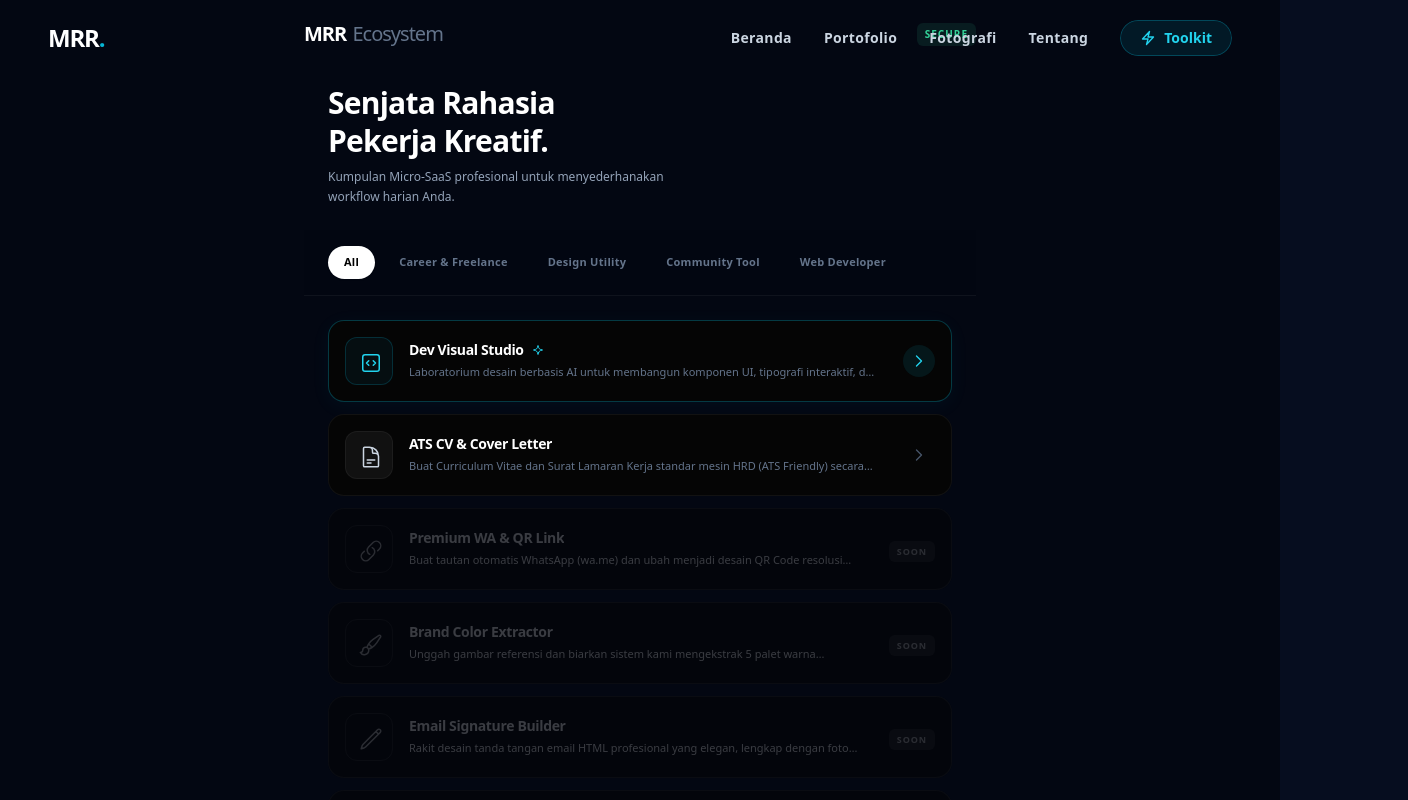
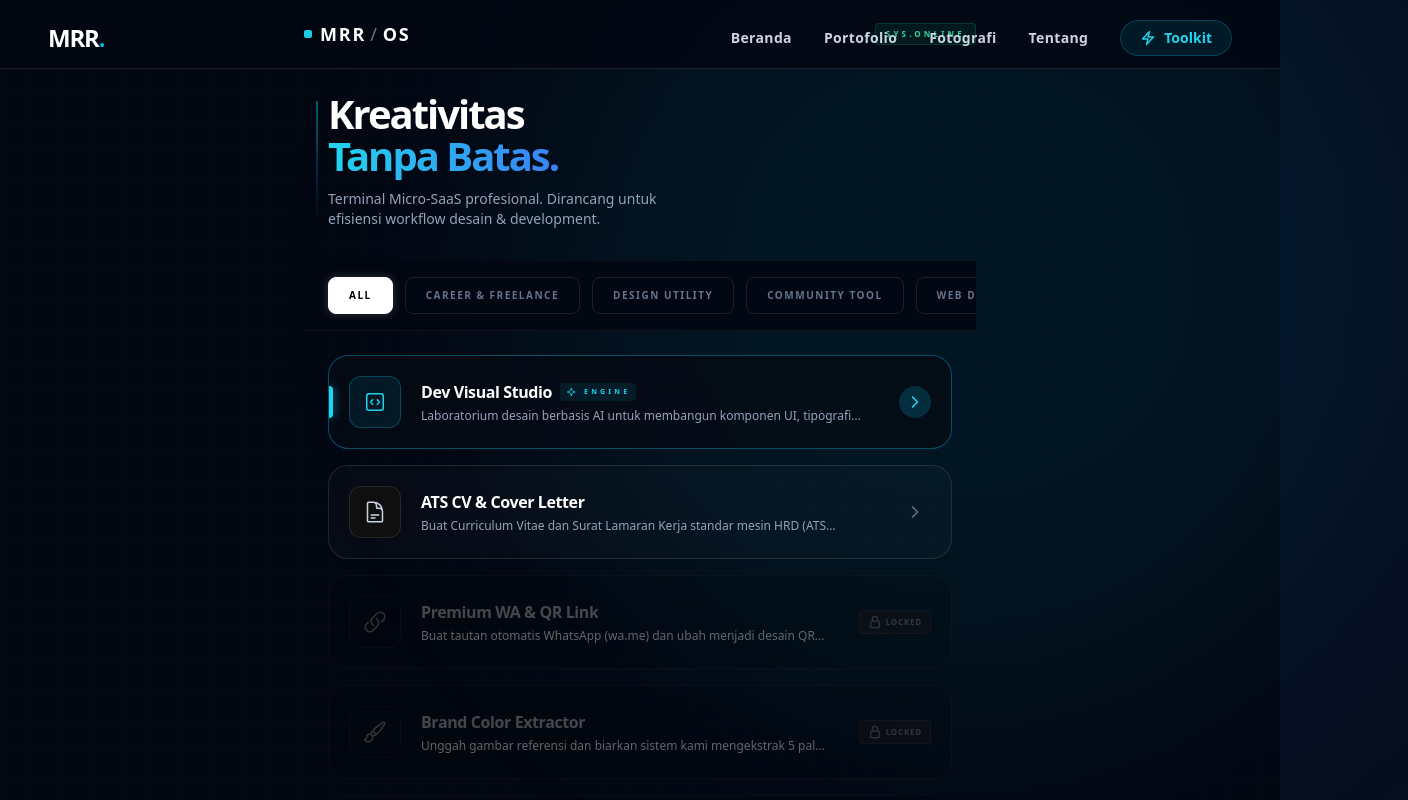
Before and after one commit to Rafli161102/CV-MRR, a Next.js app: page /toolkit in a window 1280 px wide. Shown: the top 800 px of the page, 1408 px wide, since content can reach past the window. Built offline with nearby package versions, Linux system fonts and the light colour scheme.

Commit message:
Update page.jsx

```diff
--- a/src/app/toolkit/page.jsx
+++ b/src/app/toolkit/page.jsx
@@ -5,17 +5,18 @@ import Link from 'next/link';
 import { toolkits } from '../../data/toolkitDB';
 
 // =========================================================================
-// MINIMALIST ICONS
+// TECHNICAL HUD ICONS (ANIME / SCI-FI VIBE)
 // =========================================================================
 const AppIcons = {
-  Sparkles: () => <svg xmlns="http://www.w3.org/2000/svg" fill="none" viewBox="0 0 24 24" strokeWidth={1.5} stroke="currentColor" className="w-4 h-4 text-cyan-400"><path strokeLinecap="round" strokeLinejoin="round" d="M9.813 15.904L9 18.75l-.813-2.846a4.5 4.5 0 00-3.09-3.09L2.25 12l2.846-.813a4.5 4.5 0 003.09-3.09L9 5.25l.813 2.846a4.5 4.5 0 003.09 3.09L15.75 12l-2.846.813a4.5 4.5 0 00-3.09 3.09z" /></svg>,
-  ArrowRight: () => <svg xmlns="http://www.w3.org/2000/svg" fill="none" viewBox="0 0 24 24" strokeWidth={2} stroke="currentColor" className="w-4 h-4"><path strokeLinecap="round" strokeLinejoin="round" d="M8.25 4.5l7.5 7.5-7.5 7.5" /></svg>,
+  Sparkles: () => <svg xmlns="http://www.w3.org/2000/svg" fill="none" viewBox="0 0 24 24" strokeWidth={1.5} stroke="currentColor" className="w-3.5 h-3.5 text-cyan-400 animate-pulse"><path strokeLinecap="round" strokeLinejoin="round" d="M9.813 15.904L9 18.75l-.813-2.846a4.5 4.5 0 00-3.09-3.09L2.25 12l2.846-.813a4.5 4.5 0 003.09-3.09L9 5.25l.813 2.846a4.5 4.5 0 003.09 3.09L15.75 12l-2.846.813a4.5 4.5 0 00-3.09 3.09z" /></svg>,
+  ArrowRight: () => <svg xmlns="http://www.w3.org/2000/svg" fill="none" viewBox="0 0 24 24" strokeWidth={2.5} stroke="currentColor" className="w-4 h-4"><path strokeLinecap="round" strokeLinejoin="round" d="M8.25 4.5l7.5 7.5-7.5 7.5" /></svg>,
+  Lock: () => <svg xmlns="http://www.w3.org/2000/svg" fill="none" viewBox="0 0 24 24" strokeWidth={2} stroke="currentColor" className="w-3.5 h-3.5"><path strokeLinecap="round" strokeLinejoin="round" d="M16.5 10.5V6.75a4.5 4.5 0 10-9 0v3.75m-.75 11.25h10.5a2.25 2.25 0 002.25-2.25v-6.75a2.25 2.25 0 00-2.25-2.25H6.75a2.25 2.25 0 00-2.25 2.25v6.75a2.25 2.25 0 002.25 2.25z" /></svg>
 };
 
 // =========================================================================
-// COMPONENT: MINIMALIST LIST CARD
+// COMPONENT: ANIME / TECH UI LIST CARD (GOLDEN RATIO PROPORTIONS)
 // =========================================================================
-const MinimalistCard = ({ tool }) => {
+const TechCard = ({ tool }) => {
   const isActive = tool.status === 'active';
   const isFlagship = tool.id === 'css-studio';
   const CardWrapper = isActive ? Link : 'div';
@@ -24,46 +25,61 @@ const MinimalistCard = ({ tool }) => {
   return (
     <CardWrapper
       {...hrefProp}
-      className={`group relative flex items-center gap-4 p-4 bg-[#050505] border transition-all duration-300 rounded-2xl ${
+      className={`group relative flex items-center gap-5 p-4 sm:p-5 backdrop-blur-md transition-all duration-300 rounded-[1.25rem] overflow-hidden ${
         isActive
           ? isFlagship
-            ? 'border-cyan-500/30 hover:border-cyan-400/60 shadow-[0_4px_20px_rgba(6,182,212,0.05)] active:scale-[0.98]'
-            : 'border-white/5 hover:border-white/20 active:scale-[0.98]'
-          : 'border-white/5 opacity-50 grayscale cursor-not-allowed'
+            ? 'bg-[#060b14]/80 border border-cyan-500/40 hover:border-cyan-400 hover:shadow-[0_0_20px_rgba(6,182,212,0.15)] active:scale-[0.98]'
+            : 'bg-white/[0.02] border border-white/10 hover:bg-white/[0.04] hover:border-white/20 active:scale-[0.98]'
+          : 'bg-black/20 border border-white/5 opacity-60 grayscale cursor-not-allowed'
       }`}
     >
-      {/* Icon */}
-      <div className={`w-12 h-12 shrink-0 rounded-xl flex items-center justify-center border transition-colors ${
+      {/* Decorative Tech Line (Left Edge) */}
+      {isFlagship && <div className="absolute left-0 top-1/2 -translate-y-1/2 w-1 h-8 bg-cyan-400 rounded-r-md shadow-[0_0_10px_rgba(6,182,212,0.8)]"></div>}
+
+      {/* Icon Wrapper (Golden Ratio Scale 1:1.6) */}
+      <div className={`w-12 h-12 sm:w-[52px] sm:h-[52px] shrink-0 rounded-xl flex items-center justify-center border transition-all duration-500 ${
         isActive
-          ? isFlagship ? 'bg-cyan-950/20 border-cyan-500/20 text-cyan-400' : 'bg-[#111] border-white/5 text-slate-300 group-hover:text-white'
+          ? isFlagship
+            ? 'bg-cyan-950/40 border-cyan-500/30 text-cyan-400 group-hover:bg-cyan-500 group-hover:text-black group-hover:rotate-3'
+            : 'bg-[#0f0f0f] border-white/10 text-slate-300 group-hover:text-white'
           : 'bg-transparent border-white/5 text-slate-600'
       }`}>
-         <div className="w-5 h-5">{tool.icon}</div>
+         <div className="w-5 h-5 sm:w-6 sm:h-6">{tool.icon}</div>
       </div>
 
-      {/* Text */}
+      {/* Text Content */}
       <div className="flex-1 min-w-0 pr-2">
         <div className="flex items-center gap-2 mb-1">
-          <h3 className={`text-sm font-bold truncate tracking-tight ${isActive ? 'text-white' : 'text-slate-500'}`}>
+          <h3 className={`text-sm sm:text-base font-black tracking-tight truncate ${isActive ? 'text-white' : 'text-slate-500'}`}>
             {tool.title}
           </h3>
-          {isFlagship && <AppIcons.Sparkles />}
+          {isFlagship && (
+             <div className="flex items-center gap-1 bg-cyan-500/10 px-1.5 py-0.5 rounded uppercase tracking-[0.2em]">
+                 <AppIcons.Sparkles />
+                 <span className="text-[7px] font-black text-cyan-400">ENGINE</span>
+             </div>
+          )}
         </div>
-        <p className="text-[11px] text-slate-500 font-medium line-clamp-1 group-hover:text-slate-400 transition-colors">
+        <p className="text-[11px] sm:text-xs text-slate-400 font-medium line-clamp-1 group-hover:text-slate-300 transition-colors">
           {tool.description}
         </p>
       </div>
 
-      {/* Action / Arrow */}
+      {/* Action / Status Indicator */}
       <div className="shrink-0">
         {isActive ? (
-          <div className={`flex items-center justify-center w-8 h-8 rounded-full transition-all ${
-            isFlagship ? 'bg-cyan-500/10 text-cyan-400 group-hover:bg-cyan-500 group-hover:text-black' : 'text-slate-600 group-hover:text-white'
+          <div className={`flex items-center justify-center w-8 h-8 rounded-full transition-all duration-300 ${
+            isFlagship
+            ? 'bg-cyan-500/20 text-cyan-400 group-hover:bg-cyan-400 group-hover:text-black group-hover:translate-x-1'
+            : 'text-slate-500 group-hover:text-white group-hover:translate-x-1'
           }`}>
             <AppIcons.ArrowRight />
           </div>
         ) : (
-          <span className="text-[9px] font-black tracking-widest uppercase text-slate-600 bg-[#111] px-2 py-1 rounded-md">Soon</span>
+          <div className="flex items-center gap-1 bg-[#111] border border-white/5 px-2 py-1 rounded text-slate-600">
+             <AppIcons.Lock />
+             <span className="text-[8px] font-black tracking-widest uppercase">LOCKED</span>
+          </div>
         )}
       </div>
     </CardWrapper>
@@ -71,17 +87,17 @@ const MinimalistCard = ({ tool }) => {
 };
 
 // =========================================================================
-// COMPONENT: MINIMALIST TABS
+// COMPONENT: HUD TABS
 // =========================================================================
-const MinimalistTabs = ({ categories, activeCat, setActiveCat }) => (
-  <div className="flex overflow-x-auto no-scrollbar gap-2 py-4 -mx-6 px-6 snap-x sticky top-[68px] z-40 bg-[#030712]/95 backdrop-blur-xl border-b border-white/5">
+const TechTabs = ({ categories, activeCat, setActiveCat }) => (
+  <div className="flex overflow-x-auto no-scrollbar gap-3 py-4 -mx-6 px-6 snap-x sticky top-[72px] z-40 bg-[#030712]/90 backdrop-blur-xl border-b border-white/5">
     {categories.map(cat => (
       <button
         key={cat} onClick={() => setActiveCat(cat)}
-        className={`shrink-0 px-4 py-2 rounded-full text-[11px] font-bold tracking-wide transition-all duration-300 snap-center ${
+        className={`shrink-0 px-5 py-2.5 rounded-lg text-[10px] font-black tracking-[0.15em] uppercase transition-all duration-300 snap-center border ${
           activeCat === cat
-          ? 'bg-white text-black shadow-sm'
-          : 'bg-transparent text-slate-500 hover:text-slate-300'
+          ? 'bg-white text-black border-white shadow-[0_0_10px_rgba(255,255,255,0.2)]'
+          : 'bg-transparent text-slate-500 border-white/10 hover:border-white/30 hover:text-slate-300'
         }`}
       >
         {cat}
@@ -100,52 +116,86 @@ export default function ToolkitPage() {
     : toolkits.filter(tool => tool.category === activeCat);
 
   return (
-    <div className="min-h-screen bg-[#030712] text-slate-200 font-sans pb-32 overscroll-none" style={{ overscrollBehavior: 'none' }}>
+    <div className="min-h-screen bg-[#030712] text-slate-200 font-sans pb-32 relative overflow-hidden" style={{ overscrollBehavior: 'none' }}>
 
-      {/* HEADER MINIMALIST */}
-      <div className="sticky top-0 z-50 bg-[#030712] px-6 py-5">
+      {/* ========================================================= */}
+      {/* BACKGROUND: CYBER GRID & RADIAL GLOW                      */}
+      {/* ========================================================= */}
+      <div className="fixed inset-0 cyber-grid opacity-[0.15] pointer-events-none z-0"></div>
+      <div className="fixed top-[-10%] right-[-10%] w-[70vw] h-[70vw] bg-cyan-600/10 rounded-full blur-[120px] pointer-events-none z-0"></div>
+
+      {/* ========================================================= */}
+      {/* HUD HEADER MINIMALIST                                     */}
+      {/* ========================================================= */}
+      <div className="sticky top-0 z-50 bg-[#030712]/80 backdrop-blur-xl px-6 py-5 border-b border-white/10">
         <div className="max-w-2xl mx-auto flex items-center justify-between">
-          <h1 className="text-xl font-black text-white tracking-tighter">
-            MRR <span className="text-slate-500 font-medium ml-0.5">Ecosystem</span>
-          </h1>
-          <span className="text-[10px] text-emerald-400 font-bold uppercase tracking-widest bg-emerald-400/10 px-2 py-1 rounded-md">Secure</span>
+          <div className="flex items-center gap-2">
+             <div className="w-2 h-2 bg-cyan-400 rounded-sm animate-pulse"></div>
+             <h1 className="text-lg font-black text-white tracking-widest uppercase">
+               MRR<span className="text-slate-500 font-medium mx-1">/</span>OS
+             </h1>
+          </div>
+          <div className="flex items-center gap-1.5 bg-emerald-500/10 border border-emerald-500/20 px-2.5 py-1 rounded uppercase tracking-[0.2em] shadow-inner">
+             <span className="text-[8px] font-black text-emerald-400">SYS.ONLINE</span>
+          </div>
         </div>
       </div>
 
       <div className="max-w-2xl mx-auto px-6 relative z-10">
 
-        {/* HERO TEXT */}
-        <div className="mb-6 mt-4 animate-fade-in">
-          <h2 className="text-3xl font-black text-white tracking-tight mb-2 leading-tight">
-            Senjata Rahasia <br/> Pekerja Kreatif.
+        {/* ========================================================= */}
+        {/* HERO TEXT (SHARP & BOLD)                                  */}
+        {/* ========================================================= */}
+        <div className="mb-8 mt-6 animate-fade-in relative">
+          <div className="absolute -left-3 top-2 bottom-2 w-0.5 bg-gradient-to-b from-cyan-500 to-transparent opacity-50"></div>
+          <h2 className="text-[32px] sm:text-[40px] font-black text-white tracking-tighter mb-3 leading-[1.05]">
+            Kreativitas <br/>
+            <span className="text-transparent bg-clip-text bg-gradient-to-r from-cyan-400 to-blue-500">Tanpa Batas.</span>
           </h2>
-          <p className="text-slate-400 text-xs leading-relaxed max-w-sm">
-            Kumpulan Micro-SaaS profesional untuk menyederhanakan workflow harian Anda.
+          <p className="text-slate-400 text-xs sm:text-sm leading-relaxed max-w-sm font-medium">
+            Terminal Micro-SaaS profesional. Dirancang untuk efisiensi workflow desain & development.
           </p>
         </div>
 
-        {/* TABS & LIST */}
+        {/* ========================================================= */}
+        {/* TABS & TECH LIST                                          */}
+        {/* ========================================================= */}
         <div className="animate-fade-in" style={{ animationDelay: '0.1s' }}>
-          <MinimalistTabs categories={categories} activeCat={activeCat} setActiveCat={setActiveCat} />
+          <TechTabs categories={categories} activeCat={activeCat} setActiveCat={setActiveCat} />
 
-          <div className="space-y-3 pt-6 pb-10">
+          <div className="space-y-4 pt-6 pb-10">
             {filteredTools.map(tool => (
-              <MinimalistCard key={tool.id} tool={tool} />
+              <TechCard key={tool.id} tool={tool} />
             ))}
 
             {filteredTools.length === 0 && (
-                <div className="text-center py-12 text-xs text-slate-500">Belum ada tool.</div>
+                <div className="flex flex-col items-center justify-center text-center py-16 px-6 bg-white/[0.02] border border-white/5 rounded-2xl">
+                   <div className="w-10 h-10 border border-slate-700 text-slate-600 rounded-lg flex items-center justify-center mb-3">!</div>
+                   <p className="text-[10px] uppercase tracking-widest text-slate-500 font-bold">Modul Kosong</p>
+                </div>
             )}
           </div>
         </div>
 
       </div>
 
+      {/* ========================================================= */}
+      {/* CSS CYBER GRID & ANIMATIONS                               */}
+      {/* ========================================================= */}
       <style>{`
+        /* Pattern HUD Grid */
+        .cyber-grid {
+          background-size: 30px 30px;
+          background-image:
+            linear-gradient(to right, rgba(255, 255, 255, 0.03) 1px, transparent 1px),
+            linear-gradient(to bottom, rgba(255, 255, 255, 0.03) 1px, transparent 1px);
+        }
+
         .no-scrollbar::-webkit-scrollbar { display: none; }
         .no-scrollbar { -ms-overflow-style: none; scrollbar-width: none; }
-        .animate-fade-in { animation: fadeIn 0.4s ease-out forwards; opacity: 0; }
-        @keyframes fadeIn { from { opacity: 0; transform: translateY(10px); } to { opacity: 1; transform: translateY(0); } }
+
+        .animate-fade-in { animation: fadeIn 0.5s cubic-bezier(0.16, 1, 0.3, 1) forwards; opacity: 0; }
+        @keyframes fadeIn { from { opacity: 0; transform: translateY(15px); } to { opacity: 1; transform: translateY(0); } }
       `}</style>
     </div>
   );
```
